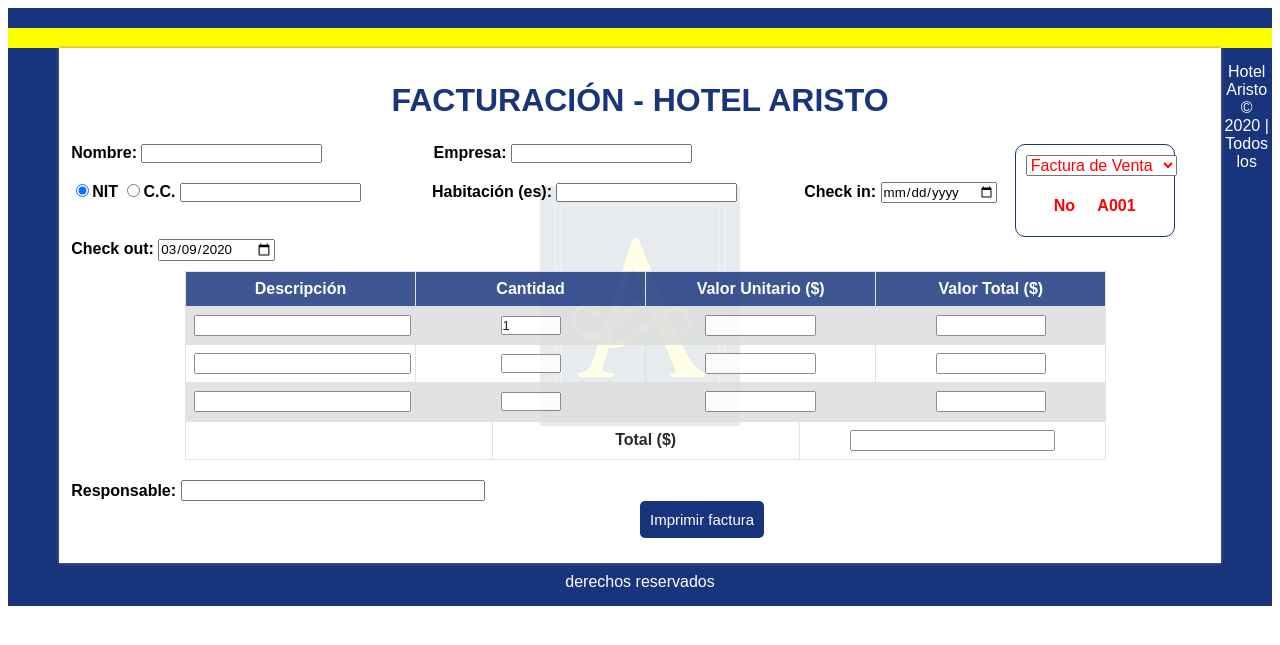
After one commit to FabianCristancho/HotelAristo, a PHP site: page /facturas/manual in a window 1280 px wide. The commit adds this page. Shown: the top 645 px of the page. Run offline with PHP 8.4, Linux system fonts and the light colour scheme; data that the repository does not hold is empty.

Commit message:
Inicio factura manual

```diff
--- /dev/null
+++ b/css/factura2.css
@@ -0,0 +1,194 @@
+
+h1{
+    color: #18347D;
+    text-align: center;
+}
+
+.border{
+    width: 100%;
+
+}
+
+.border .borderUp{
+    padding: 10px;
+    background: #18347D;
+}
+
+.border .borderDown{
+    padding: 10px;
+    background: yellow;
+}
+
+.marco{
+    float: left;
+    background: white;
+    margin-bottom: 10px;
+    box-shadow: 0px 0px 3px grey;
+    overflow: auto;
+    background-image:url(../res/img/logop.png);
+    background-repeat: no-repeat;
+    background-position: center;
+}
+
+.nearly-page{
+    width: 90%;
+    margin-left: 4%;
+    padding: 1%;
+}
+
+.series{
+    text-align: center;
+    width: 13%;
+    float: right;
+    border-style: solid;
+    border-width: 1px;
+    border-color: #18347D;
+    border-radius: 10px;
+    margin-right: 3%;
+    padding: 5px;
+}
+
+.series select{
+    margin: 5px;
+    color: red;
+    font-size: 100%;
+}
+
+.series select option{
+    color: red;
+}
+
+.code_bill{
+    color: red;
+    width: 60px;
+    font-size: 100%;
+    font-weight: bold;
+}
+
+.series p{
+    font-size: 100%;
+    color: red;
+}
+
+.series .types {
+    font-size: 90%;
+    color: #18347D;
+    padding-bottom: 5px;
+}
+
+.infos{
+    margin-top: 25px;
+}
+
+.infos p{
+    font-size: 15px;
+    padding: 7px;
+    margin-left: 5%;
+}
+
+.tables{
+    width: 90%;
+    margin-left: 10%;
+    margin-top: 10PX;
+}
+
+table {
+    width: 90%;
+  font-family: "arial", sans-serif;
+  border-collapse: collapse;
+    opacity: 0.83;
+}
+
+td{
+  border: 1px solid #dddddd;
+  text-align: center;
+  padding: 8px;
+}
+
+th {
+  border: 1px solid #dddddd;
+  text-align: center;
+  color: #fff;
+  padding: 8px;
+  background-color: #18347D;
+
+}
+
+.table_totals{
+    width: 90%;
+    margin-left: 10%;
+    margin-bottom: 20px;
+}
+
+tr:nth-child(even) {
+  background-color: #dddddd;
+}
+
+.option_bill {
+    margin-bottom: 50px;
+    width: 100%;
+    text-align: center;
+}
+
+.lista-habitaciones{
+    background: #18347D;
+    color: #fff;
+    padding: 5px;
+    border: none;
+    font-size: 15px;
+    box-shadow: 0 2px 10px rgba(0,0,0.5);
+}
+
+.lista-habitaciones:hover{
+    cursor: pointer;
+}
+
+.option_bill input{
+    padding: 10px;
+    background-color: #18347D;
+    border: none;
+    cursor: pointer;
+    position: absolute;
+    border-radius: 5px;
+    color: #fff;
+    font-size: 15px;
+}
+
+.option_bill a{
+    float: right;
+    padding: 10px;
+    background-color: #18347D;
+    border: none;
+    cursor: pointer;
+    position: absolute;
+    border-radius: 5px;
+    color: #fff;
+    font-size: 15px;
+}
+
+.option_bill form{
+    float: left;
+}
+
+.desc {
+   width: 100%;
+   font-size: 15px;
+}
+
+.data {
+    width: 50%;
+    text-align: center;
+    font-size: 15px;
+}
+
+.resp {
+    width: 300px;
+    text-align: center;
+    font-size: 15px;
+}
+
+.vTotal{
+    text-align: center;
+    font-size: 15px;
+    font-weight: bold;
+}
--- a/facturas/index.php
+++ b/facturas/index.php
@@ -63,7 +63,8 @@
         <div class="col-12 content">
             <div class="col-11 wrap-11 marco wrap-vertical padd">
                 <div class="content-header">
-                    <h2 class="title-form col-10">FACTURAS</h2>
+                    <a class="button-add-book col-2" href="/facturas/manual">Factura Manual</a>
+                    <h2 class="title-form col-8">FACTURAS</h2>
                     <a class="button-add-book col-2" href="/facturas/registrar">Nueva factura</a>
                 </div>
                 <div class="form-group in-row col-3">
--- /dev/null
+++ b/facturas/manual/index.php
@@ -0,0 +1,152 @@
+<?php
+    require_once '../../includes/classes.php';
+    $consult=new Consult();
+?>
+
+
+<!DOCTYPE html>
+<html>
+
+<head>
+	<title>Factura | Hotel Aristo</title>
+	<meta charset="utf-8">
+	<meta name="viewport" content="width=device-width, initial-scale=1">
+	<link rel="shortcut icon" href="../res/img/famicon.png" />
+	<link rel="stylesheet" type="text/css" href="/css/main.css">
+    <link rel="stylesheet" type="text/css" href="/css/modal.css">
+    <link rel="stylesheet" type="text/css" href="/css/reporte_factura.css">
+    <link rel="stylesheet" type="text/css" href="/css/factura2.css">
+	<link rel="stylesheet" type="text/css" href="/css/alerts.css">
+	<script type="text/javascript" src="/js/moment.js"></script>
+	<script type="text/javascript" src="/js/dynamic.js"></script>
+    <script type="text/javascript">
+		function calcValues()
+		{
+            document.getElementById("vTotal1").value=((document.getElementById("cant1").value)*(document.getElementById("unit1").value));
+            document.getElementById("vTotal2").value=((document.getElementById("cant2").value)*(document.getElementById("unit2").value));
+            document.getElementById("vTotal3").value=((document.getElementById("cant3").value)*(document.getElementById("unit3").value));
+            document.getElementById("valueTotal").value=(parseInt(document.getElementById("vTotal1").value)+parseInt(document.getElementById("vTotal2").value)+parseInt(document.getElementById("vTotal3").value));
+		}
+	</script>
+</head>
+
+<body onload ="getDate('control-date',0);">
+
+    <div class="border">
+            <div class="borderUp"></div>
+            <div class="borderDown"></div>
+    </div>
+
+    <div class="marco nearly-page">
+        <h1>FACTURACIÓN - HOTEL ARISTO</h1>
+        <form action="/reportes/facturas/manualBill.php" method="POST">
+            <div class="series">
+            <select name="typeBill">
+                <option value="Factura de Venta" selected>Factura de Venta</option>
+                <option value="Orden de Servicio">Orden de Servicio</option>
+                </select>
+                <p><b>No</b>&nbsp;&nbsp;&nbsp;&nbsp;
+                    <label class="code_bill" name="idBill"><?php echo $consult->getNextSerieBill();?></label>
+                </p>
+            </div>
+            <div class="infos">
+                <b>Nombre:</b>
+                <input type="text" name="name">
+            &nbsp;&nbsp;&nbsp;&nbsp;&nbsp;&nbsp;&nbsp;&nbsp;&nbsp;&nbsp;&nbsp;&nbsp;&nbsp;&nbsp;&nbsp;&nbsp;&nbsp;&nbsp;&nbsp;&nbsp;&nbsp;&nbsp;&nbsp;
+                <b>Empresa:</b>
+               <input type="text" name="enterprise"> &nbsp;&nbsp;&nbsp;&nbsp;&nbsp;&nbsp;&nbsp;&nbsp;&nbsp;&nbsp;&nbsp;&nbsp;&nbsp;&nbsp;&nbsp;&nbsp;&nbsp;&nbsp;&nbsp;&nbsp;&nbsp;&nbsp;&nbsp;
+
+
+                </br></br>
+                <input type="radio" name="id" checked value="NIT"><b>NIT</b></input>
+                <input type="radio" name="id" value="C.C."><b>C.C.</b></input>
+                <input type="text" name="typeId">
+                &nbsp;&nbsp;&nbsp;&nbsp;&nbsp;&nbsp;&nbsp;&nbsp;&nbsp;&nbsp;&nbsp;&nbsp;&nbsp;&nbsp;
+                <b>Habitación (es): </b>
+                <input type="text" name="rooms">
+                <!-- <select name="room" class="lista-habitaciones">
+                    <option value="201">201</option>
+                    <option value="202">202</option>
+                    <option value="301">301</option>
+                    <option value="302">302</option>
+                    <option value="303">303</option>
+                    <option value="304">304</option>
+                    <option value="401">401</option>
+                    <option value="402">402</option>
+                    <option value="403">403</option>
+                    <option value="404">404</option>
+                    <option value="501">501</option>
+                    <option value="502">502</option>
+                    <option value="503">503</option>
+                    <option value="504">504</option>
+                    <option value="601">601</option>
+                    <option value="602">602</option>
+                    <option value="603">603</option>
+                </select> -->
+
+                &nbsp;&nbsp;&nbsp;&nbsp;&nbsp;&nbsp;&nbsp;&nbsp;&nbsp;&nbsp;&nbsp;&nbsp;&nbsp;
+                    <b>Check in:
+                    </b><input type="date" name="dateGetIn">&nbsp;&nbsp;&nbsp;&nbsp;&nbsp;&nbsp;&nbsp;&nbsp;
+                </br></br>
+                    <b>Check out: </b>
+                    <input type="date" value="<?php echo date("Y-m-d");?>" name="dateGetOut">
+            </div>
+
+            <div class="tables">
+                <table id="tableAlign">
+                    <tr>
+                        <th class="long_cols">Descripción</th>
+                        <th>Cantidad</th>
+                        <th>Valor Unitario ($)</th>
+                        <th class="long_values">Valor Total ($)</th>
+                    </tr>
+                    <tr>
+                        <td name="desc1"><input type="text" class="desc" name="desc1"></td>
+                        <td><input type="number" min="0" max="100" value="1" name="cant1" id="cant1" onkeyup="calcValues()" onchange="calcValues()"></td>
+                        <td><input type="text" class="data" name="unit1" id="unit1" onkeyup="calcValues()"></td>
+                        <td><input type="text" class="data" name="vTotal1" id="vTotal1" onkeyup="calcValues()" readonly></td>
+                    </tr>
+                    <tr>
+                        <td><input type="text" class="desc" name="desc2"></td>
+                        <td><input type="number" min="0" max="100" name="cant2" id="cant2" onkeyup="calcValues()" onchange="calcValues()"></td>
+                        <td><input type="text" class="data" name="unit2" id="unit2" onkeyup="calcValues()"></td>
+                        <td><input type="text" class="data" name="vTotal2" id="vTotal2" onkeyup="calcValues()" readonly></td>
+                    </tr>
+                    <tr>
+                        <td><input type="text" class="desc" name="desc3"></td>
+                        <td><input type="number" min="0" max="100" name="cant3" id="cant3" onkeyup="calcValues()" onchange="calcValues()"></td>
+                        <td><input type="text" class="data" name="unit3" id="unit3" onkeyup="calcValues()"></td>
+                        <td><input type="text" class="data" name="vTotal3" id="vTotal3" onkeyup="calcValues()" readonly></td>
+                    </tr>
+
+                </table>
+            </div>
+
+            <div class="table_totals">
+                <table>
+                    <tr class="long_letters">
+                        <td class="long_totals"></td>
+                        <td><b>Total ($)</b></td>
+                        <td class="long_values"><input type="text" class="vTotal" id="valueTotal" name="valueTotal" readonly></td>
+                    </tr>
+                </table>
+            </div>
+            <b>Responsable: </b>
+            <input type="text" class="resp" name="resp">
+
+            <div class="option_bill" onclick="resultado();">
+                <input class="but" type="submit" value="Imprimir factura" name="crear"/>
+            </div>
+        </form>
+    </div>
+
+
+	<?php
+            /**
+            * Incluye la implementación del archivo que contiene el footer con la información de la aplicación web
+            */
+            include "../../objects/footer.php";
+        ?>
+
+</body>
+</html>
--- a/includes/consult.php
+++ b/includes/consult.php
@@ -1119,6 +1119,51 @@
             return $code;
         }
 
+        function getNextSerieProv(){
+
+            $letter=65;
+            $query = $this->connect()->prepare('SELECT MAX(ASCII(LEFT(serie_factura_prov,1))) AS max FROM factura_prov');
+            $query->execute();
+
+            foreach ($query as $current){
+                $letter = $current['max'];
+            }
+
+            if($letter==""){
+                $letter = 65;
+            }
+
+            $num=0;
+            $query = $this->connect()->prepare('SELECT MAX(CAST(SUBSTRING(serie_factura_prov,2) AS INT)) AS lastNum FROM factura_prov WHERE ASCII(LEFT(serie_factura_prov,1))=:letter');
+            $query->execute([':letter'=>$letter]);
+
+            foreach ($query as $current){
+                $num = $current['lastNum'];
+            }
+
+            $code = "";
+            if($num>=0 && $num<=8){
+                $num = $num+1;
+                $code = chr($letter)."00".$num;
+            }else if($num>=9 && $num<=98){
+                $num = $num+1;
+                $code = chr($letter)."0".$num;
+            }else if($num>=98 && $num<=998){
+                $num = $num+1;
+                $code = chr($letter).$num;
+            }else{
+
+                if($num=999){
+                    $letter = $letter+1;
+                    $code = chr($letter)."001";
+                }else{
+                    $code = "A000";
+
+                }
+            }
+            return $code;
+        }
+
         /**
         * Obtiene la última factura que se encuentra almacenada en la base de datos
         */
```
Also changed, not shown: reportes/facturas/manualBill.php (added, +271 -0 lines).
